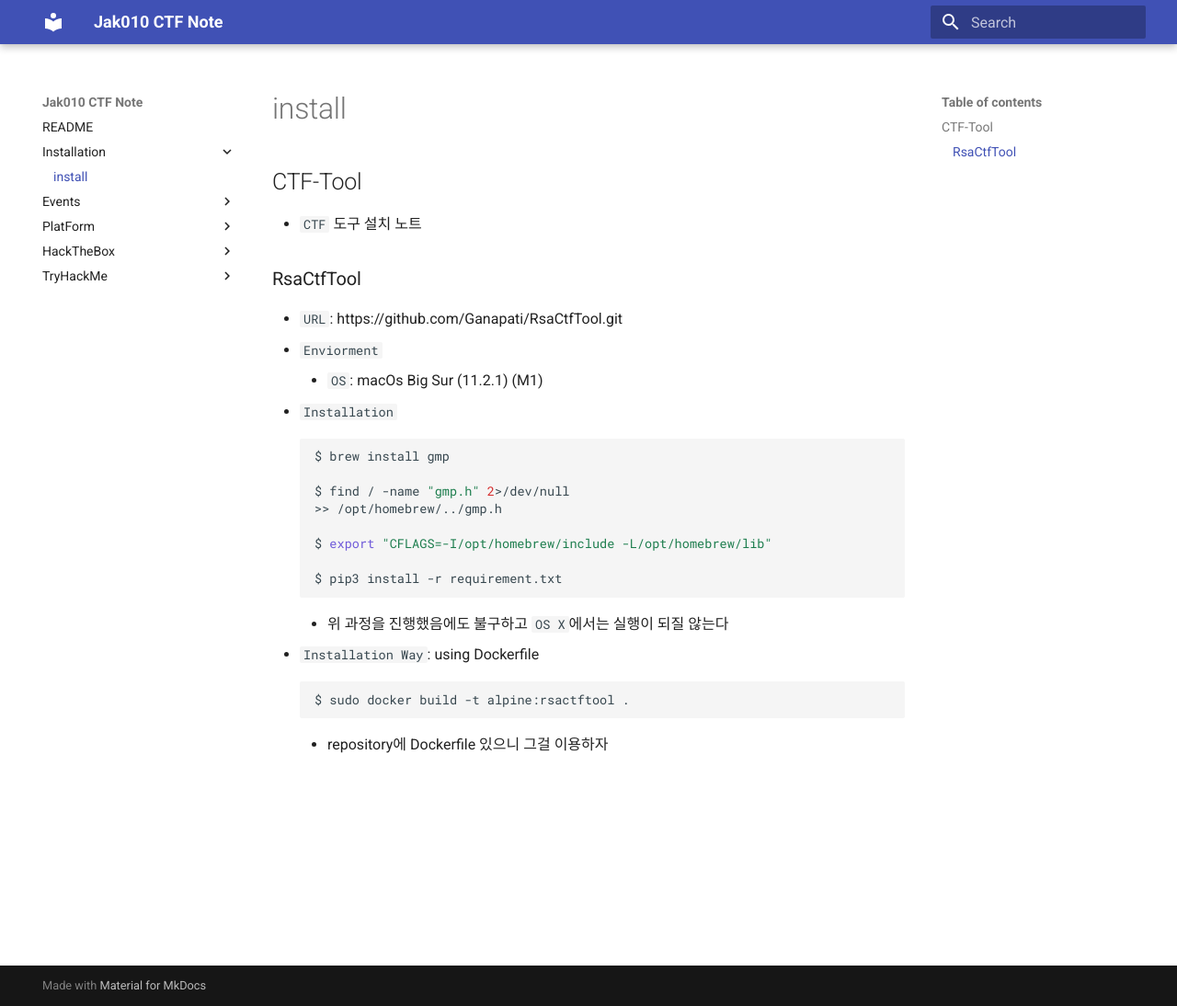
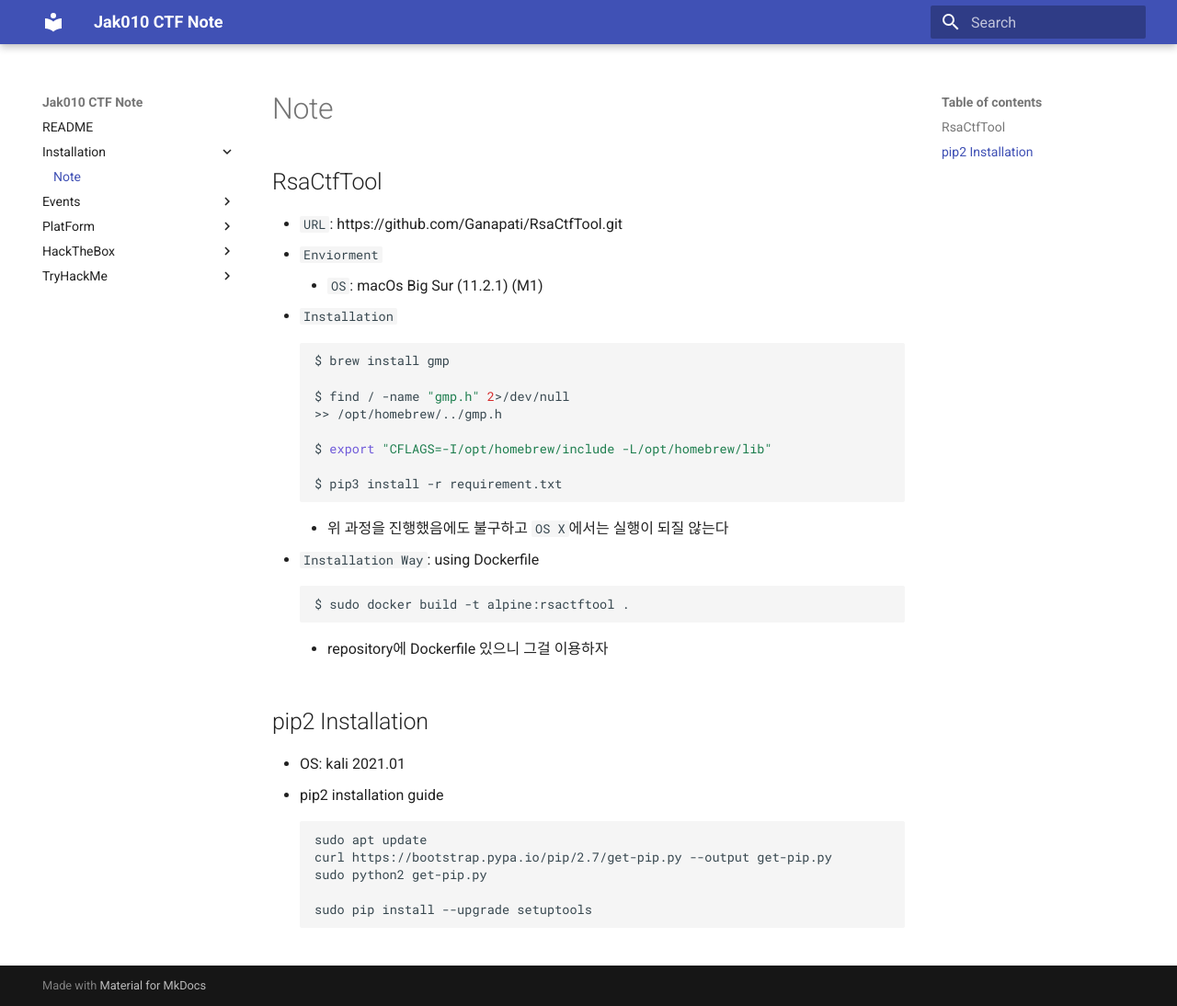
Before and after one commit to jak010/cyberNote, an MkDocs documentation site: the page built from docs/InstallationNote/readme.md, in a window 1280 px wide and 1094 px high. Shown: the whole window at 92% size. Built offline with MkDocs 1.6.1 and Material for MkDocs 9.7.7, drawn with Linux system fonts in a browser that asks for light colours.

````diff
--- a/docs/InstallationNote/readme.md
+++ b/docs/InstallationNote/readme.md
@@ -1,8 +1,6 @@
 
-## CTF-Tool
-- `CTF` 도구 설치 노트
 
-### RsaCtfTool
+## RsaCtfTool
   - `URL`: https://github.com/Ganapati/RsaCtfTool.git
   - `Enviorment`
     - `OS`: macOs Big Sur (11.2.1) (M1)
@@ -23,3 +21,15 @@
     $ sudo docker build -t alpine:rsactftool .
     ```
     - repository에 Dockerfile 있으니 그걸 이용하자
+
+
+## pip2 Installation
+  - OS: kali 2021.01
+  - pip2 installation guide
+    ```sh
+    sudo apt update
+    curl https://bootstrap.pypa.io/pip/2.7/get-pip.py --output get-pip.py
+    sudo python2 get-pip.py
+
+    sudo pip install --upgrade setuptools
+    ```
--- a/mkdocs.yml
+++ b/mkdocs.yml
@@ -3,7 +3,7 @@
 nav:
 - README: readme.md
 - Installation:
-  - install: InstallationNote/readme.md
+  - Note: InstallationNote/readme.md
 - Events:
   - Affinity2020: events/affinity2020.md
 - PlatForm:
@@ -16,6 +16,7 @@
   - ScriptKiddie: hackthebox/scriptkiddie.md
 - TryHackMe:
   - Begginer:
+    - SimpleCTF: tryhackme/Begginer/simplectf.md
     - Team: tryhackme/Begginer/team.md
   - Intermidiate:
     - dogcat: tryhackme/Intermidiate/dogcat.md
````
Also changed, not shown: docs/tryhackme/Begginer/simplectf.md (added, +138 -0 lines).
